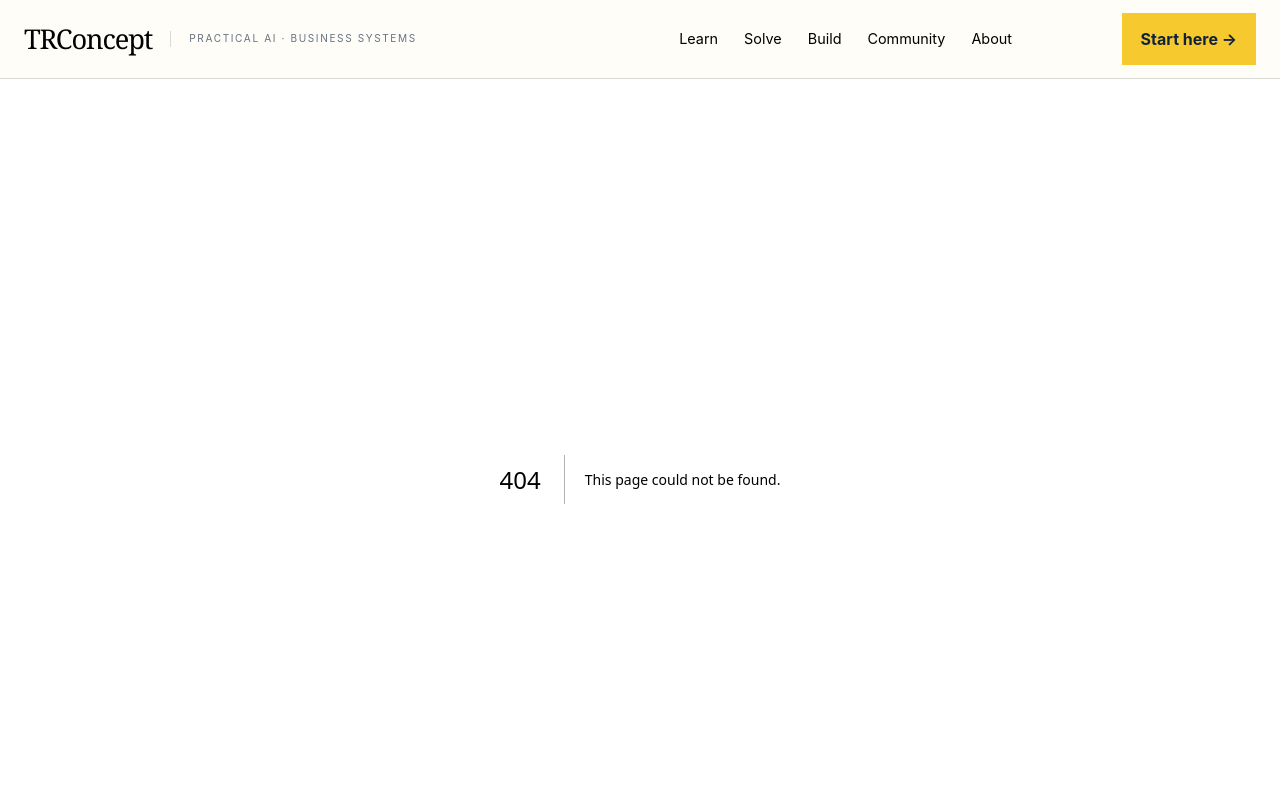
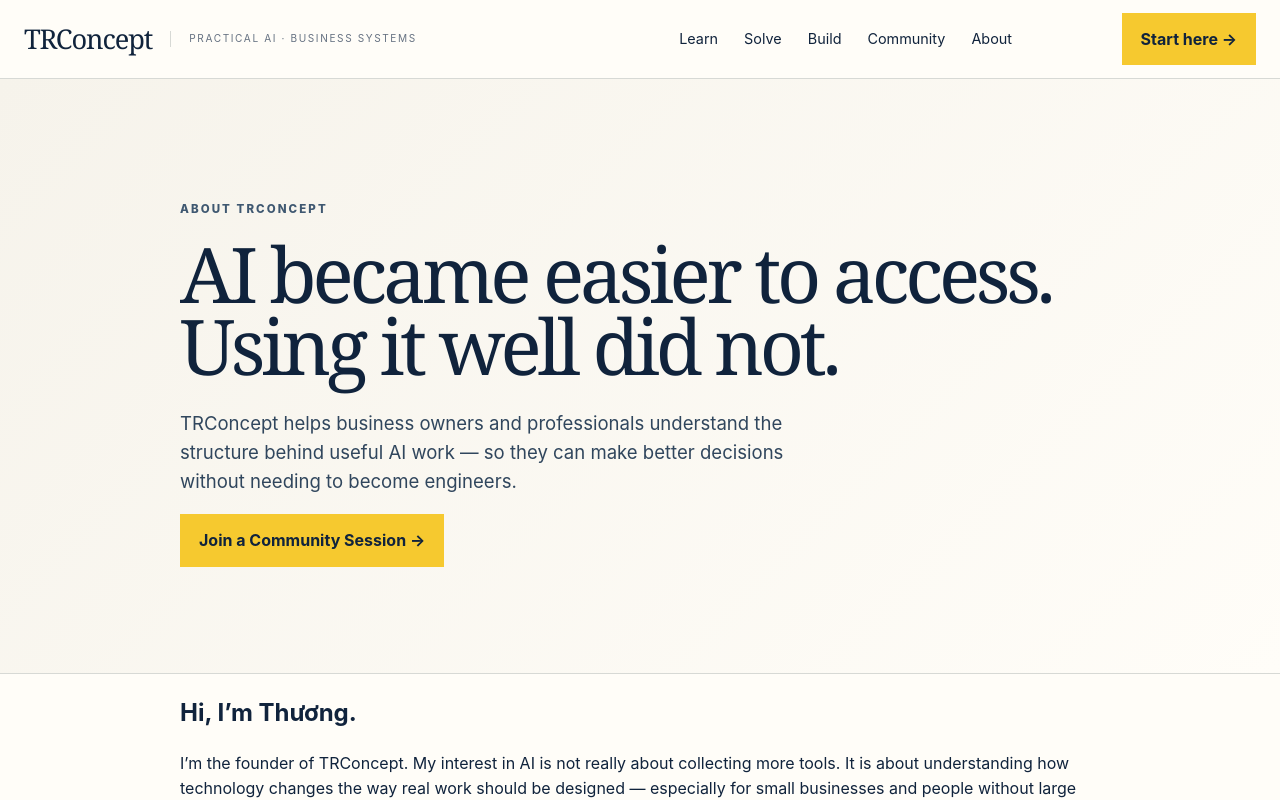
Before and after one commit to thuongr/tr-concept-website, a Next.js app: page /about in a window 1280 px wide. Before the commit this address had no page. Shown: the top 800 px of the page. Built offline with nearby package versions, Linux system fonts and the light colour scheme.

Commit message:
build: add V2 content pages

```diff
--- /dev/null
+++ b/app/about/page.tsx
@@ -0,0 +1,3 @@
+import type { Metadata } from "next";import { PageHero } from "@/components/PageHero";
+export const metadata: Metadata={title:"About"};
+export default function Page(){return <><PageHero eyebrow="About TRConcept" title="AI became easier to access. Using it well did not." body="TRConcept helps business owners and professionals understand the structure behind useful AI work — so they can make better decisions without needing to become engineers." primary="Join a Community Session" primaryHref="/community"/><section className="content-section"><div className="shell narrow prose"><h2>Hi, I’m Thương.</h2><p>I’m the founder of TRConcept. My interest in AI is not really about collecting more tools. It is about understanding how technology changes the way real work should be designed — especially for small businesses and people without large technology teams behind them.</p><p>Good results rarely came from one clever prompt or one impressive tool. They came from clearer tasks, better context, reusable ways of working and a better understanding of the business behind the work.</p><p>That became the foundation of TRConcept.</p></div></section><section className="content-section alt"><div className="shell narrow prose"><h2>Learn the structure. Design what fits. Build what matters.</h2><div className="definition-grid"><article><h3>Learn</h3><p>Practical AI education for real work and business.</p></article><article><h3>Solve</h3><p>1:1 AI transformation and business-system thinking.</p></article><article><h3>Build</h3><p>Focused landing pages and selected digital projects.</p></article></div></div></section></>}
```
